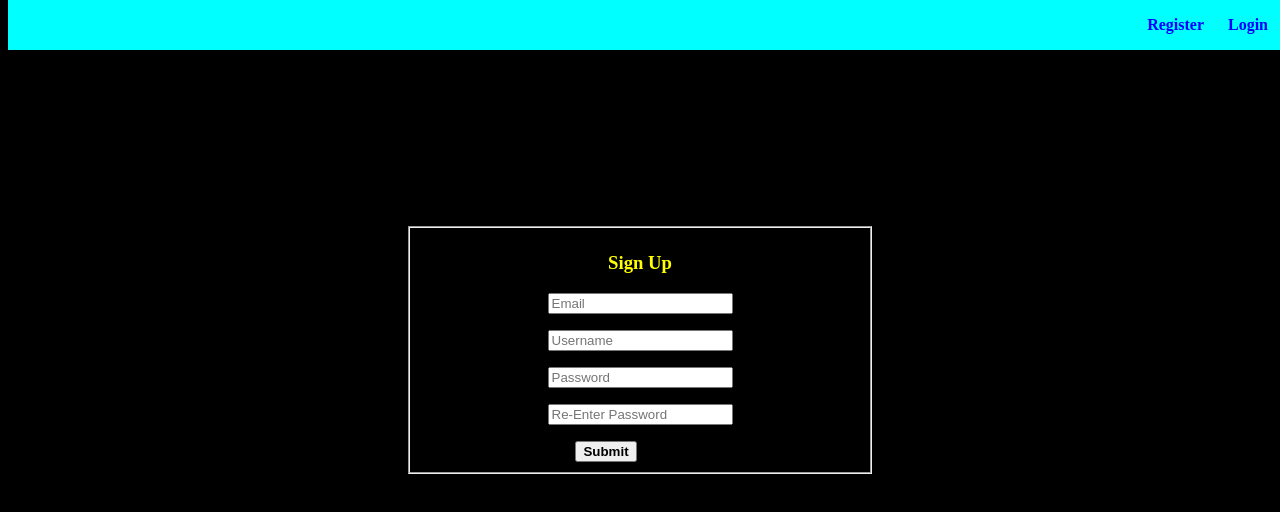
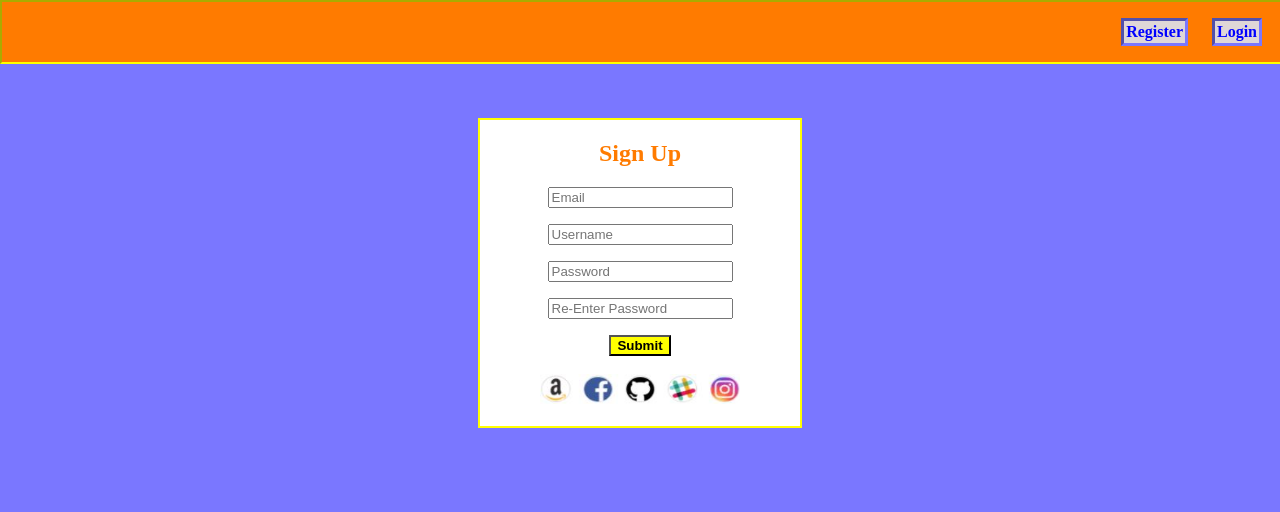
Before and after one commit to chloejefferson/RegisterPage, a plain HTML site: page index.html in a window 1280 px wide. Drawn offline with Linux system fonts and the light colour scheme.

Commit message:
updates to add image and reformat after Wednesday office hours

```diff
--- a/index.html
+++ b/index.html
@@ -13,15 +13,19 @@
             <li>Login</li>
         </ul>
     </nav>
-    <form action="">
-         <fieldset class="signup">
-            <h3>Sign Up</h3>
+     <div class="signup">
+        <form action="">
+            <h2>Sign Up</h2>
                 <p><input placeholder="Email"></p>
                 <p><input placeholder="Username"></p>
                 <p><input type="password" placeholder="Password"></p>
                 <p><input type="password" placeholder="Re-Enter Password"></p>
                 <button>Submit</button>
-                </fieldset>
-    </form>
+                <br>
+                <br>
+                <img src="./Asset/Asset.JPG" alt="Supported Social Media Sites" width="200px" height="30px">
+         </form>
+    </div>
+
 </body>
 </html>
--- a/main.css
+++ b/main.css
@@ -1,8 +1,9 @@
 nav{
-    background-color: aqua;
+    background-color:  rgb(255, 123, 0);
     position: fixed;
     top: 0px;
     width: 100vw;
+    border:2px inset yellow;
 }
 
 nav ul li{
@@ -17,18 +18,28 @@ nav ul{
 }
 
 .signup {
-    margin-top: 200px;
-    margin-left: 400px;
-    margin-right: 400px;
+   width: 25%;
+   margin: auto;
+   margin-top: 100px;
+   border: 2px solid yellow;
     text-align: center;
+    background-color: white;
 }
 
 body{
-    background-color: black;
-    color: yellow;
+    background-color: rgb(122, 119, 255);
+    color: rgb(255, 123, 0);
+    margin: 0;
 }
 
 button{
     font-weight: bold;
     text-align: center;
+    background-color: yellow;
 }
+
+li{
+    background-color: rgb(223, 215, 215);
+    border: inset rgb(122, 119, 255);
+    padding: 2px 2px 2px 2px;
+}
```
Also changed, not shown: Asset/Asset.JPG (added).
